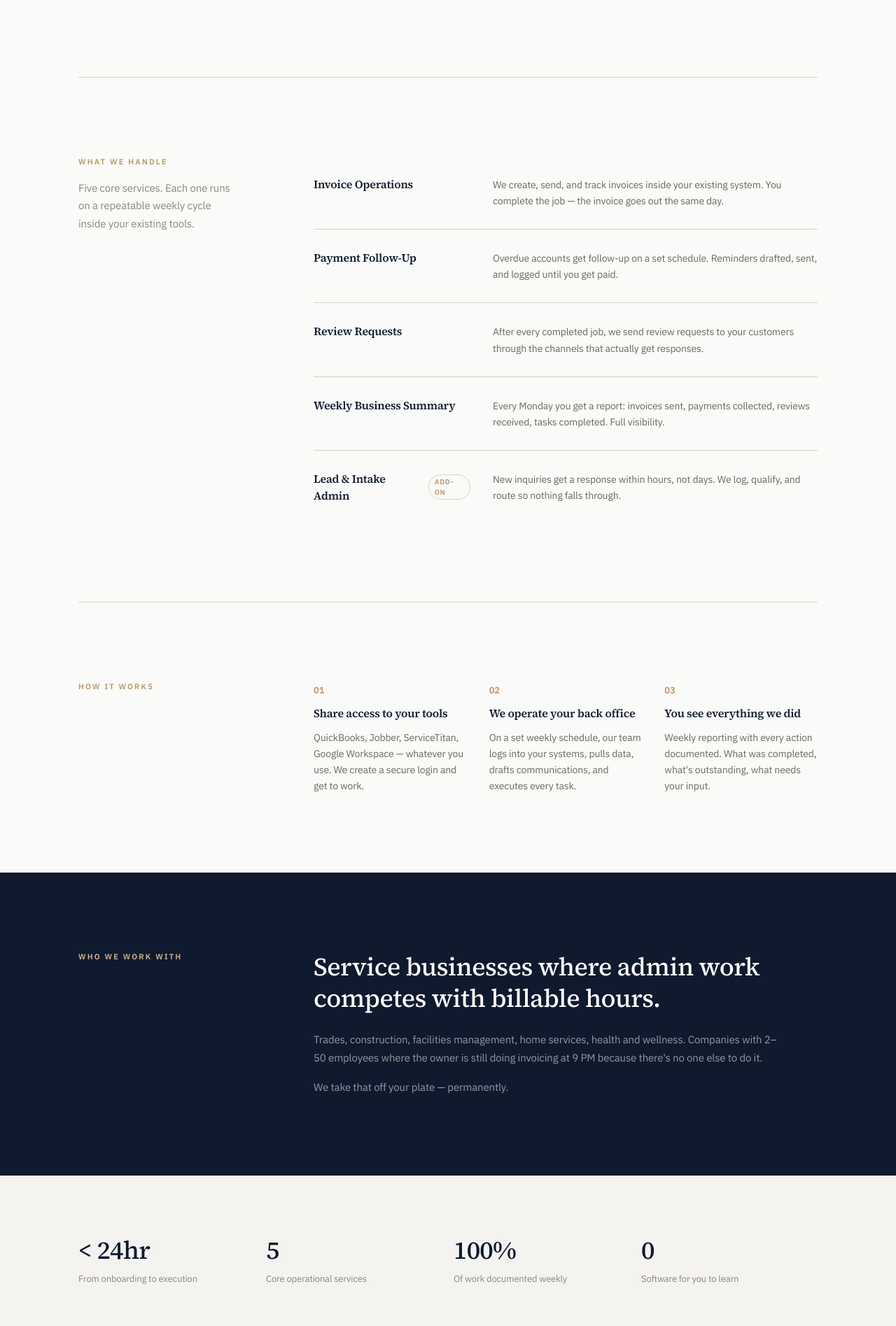
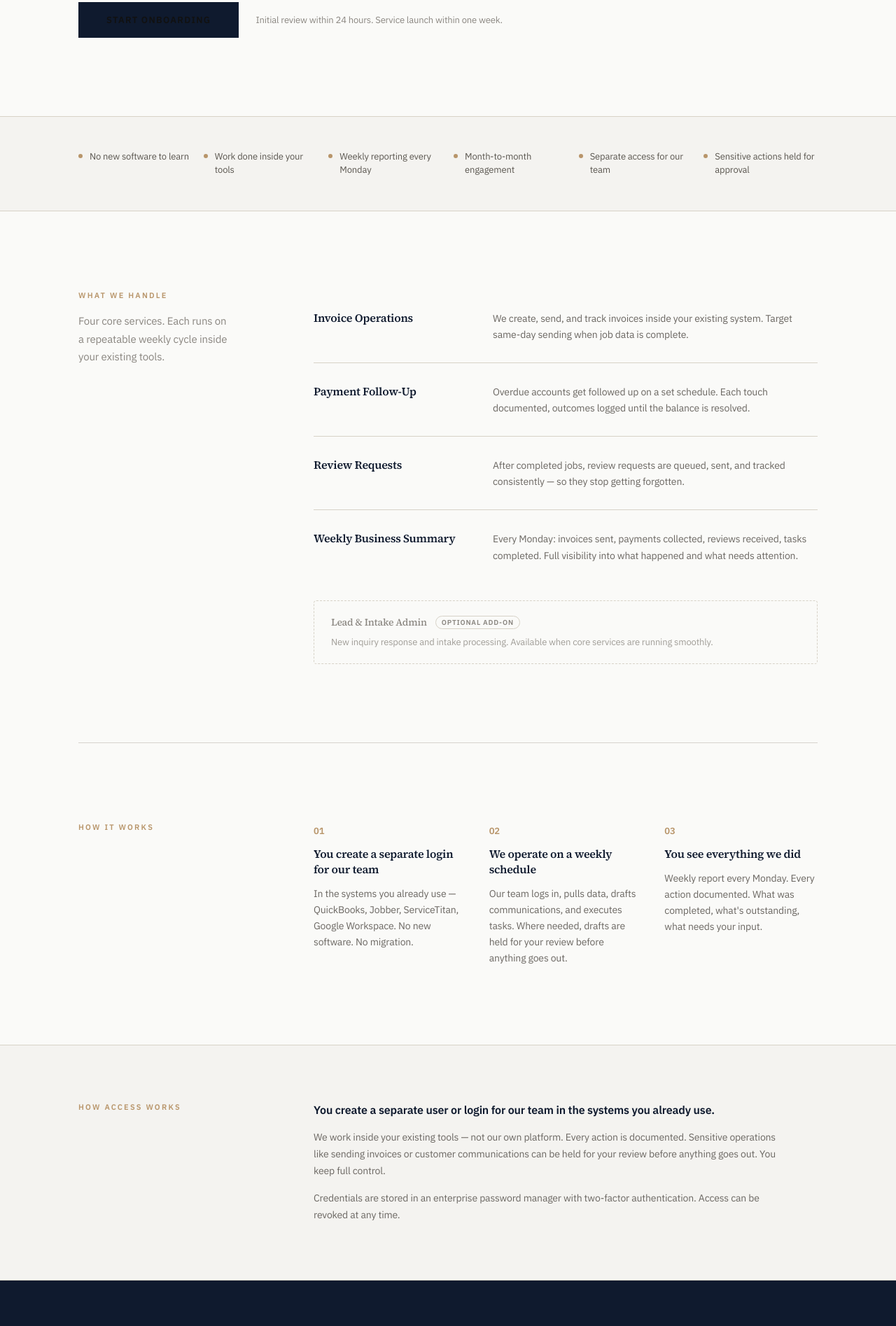
Before and after one commit to abscondata/abscondata-site, a Next.js app: page / in a window 1280 px wide. Shown: the part 625-2520 px from the top of the page at 70% size. Built offline with nearby package versions, Linux system fonts and the light colour scheme.

Commit message:
Homepage v3: trust signals, access section, pain language, audit fixes

```diff
--- a/src/app/page.tsx
+++ b/src/app/page.tsx
@@ -4,82 +4,69 @@ const services = [
   {
     title: "Invoice Operations",
     description:
-      "We create, send, and track invoices inside your existing system. You complete the job — the invoice goes out the same day.",
+      "We create, send, and track invoices inside your existing system. Target same-day sending when job data is complete.",
     key: "invoice_ops",
   },
   {
     title: "Payment Follow-Up",
     description:
-      "Overdue accounts get follow-up on a set schedule. Reminders drafted, sent, and logged until you get paid.",
+      "Overdue accounts get followed up on a set schedule. Each touch documented, outcomes logged until the balance is resolved.",
     key: "payment_followup",
   },
   {
     title: "Review Requests",
     description:
-      "After every completed job, we send review requests to your customers through the channels that actually get responses.",
+      "After completed jobs, review requests are queued, sent, and tracked consistently — so they stop getting forgotten.",
     key: "review_requests",
   },
   {
     title: "Weekly Business Summary",
     description:
-      "Every Monday you get a report: invoices sent, payments collected, reviews received, tasks completed. Full visibility.",
+      "Every Monday: invoices sent, payments collected, reviews received, tasks completed. Full visibility into what happened and what needs attention.",
     key: "weekly_summary",
-  },
-  {
-    title: "Lead & Intake Admin",
-    description:
-      "New inquiries get a response within hours, not days. We log, qualify, and route so nothing falls through.",
-    key: "lead_intake",
-    addon: true,
   },
 ];
 
 const process_steps = [
   {
     number: "01",
-    title: "Share access to your tools",
+    title: "You create a separate login for our team",
     description:
-      "QuickBooks, Jobber, ServiceTitan, Google Workspace — whatever you use. We create a secure login and get to work.",
+      "In the systems you already use — QuickBooks, Jobber, ServiceTitan, Google Workspace. No new software. No migration.",
   },
   {
     number: "02",
-    title: "We operate your back office",
+    title: "We operate on a weekly schedule",
     description:
-      "On a set weekly schedule, our team logs into your systems, pulls data, drafts communications, and executes every task.",
+      "Our team logs in, pulls data, drafts communications, and executes tasks. Where needed, drafts are held for your review before anything goes out.",
   },
   {
     number: "03",
     title: "You see everything we did",
     description:
-      "Weekly reporting with every action documented. What was completed, what's outstanding, what needs your input.",
+      "Weekly report every Monday. Every action documented. What was completed, what's outstanding, what needs your input.",
   },
 ];
 
 export default function Home() {
   return (
     <div className="min-h-screen bg-[#FAFAF8]" style={{ fontFamily: "var(--font-sans)" }}>
-      {/* ───── Navigation ───── */}
+      {/* Navigation */}
       <nav className="mx-auto flex max-w-6xl items-center justify-between px-5 py-6 sm:px-8 lg:px-12">
         <Link href="/" className="text-[22px] font-semibold tracking-[-0.02em] text-[#0F1A2E]" style={{ fontFamily: "var(--font-serif)" }}>
           Abscondata
         </Link>
         <div className="flex items-center gap-6 sm:gap-8">
-          <Link
-            href="/onboarding"
-            className="text-[13px] font-medium text-[#5A564F] transition-colors hover:text-[#0F1A2E]"
-          >
+          <Link href="/onboarding" className="text-[13px] font-medium text-[#5A564F] transition-colors hover:text-[#0F1A2E]">
             Get Started
           </Link>
-          <Link
-            href="/login"
-            className="text-[12px] font-semibold uppercase tracking-[0.12em] text-[#0F1A2E] border-b border-[#0F1A2E]/30 pb-[2px] hover:border-[#0F1A2E]"
-          >
+          <Link href="/login" className="text-[12px] font-semibold uppercase tracking-[0.12em] text-[#0F1A2E] border-b border-[#0F1A2E]/30 pb-[2px] hover:border-[#0F1A2E]">
             Sign In
           </Link>
         </div>
       </nav>
 
-      {/* ───── Hero ───── */}
+      {/* Hero */}
       <section className="mx-auto max-w-6xl px-5 sm:px-8 lg:px-12">
         <div className="pb-20 pt-24 sm:pt-32 lg:pt-40 lg:pb-28">
           <div className="max-w-3xl">
@@ -92,13 +79,14 @@ export default function Home() {
               handled.
             </h1>
             <p className="mt-7 max-w-xl text-[17px] font-light leading-[1.7] text-[#5A564F] sm:text-[18px]">
-              Abscondata runs invoicing, collections, review requests, and
-              reporting for service businesses. You do the work. We handle
-              everything behind it.
+              Abscondata runs invoicing, payment follow-up, review requests, and
+              weekly reporting for small service businesses — inside the systems
+              you already use.
             </p>
             <p className="mt-4 max-w-lg text-[15px] leading-[1.7] text-[#8A8680]">
-              We&apos;re not a platform you need to learn. We&apos;re a team that
-              logs into your systems and executes — so you can stay on the job.
+              We work inside the tools you already have, so you don&apos;t need to
+              change your workflow or learn new software. You keep doing the
+              work. We keep the operational side moving.
             </p>
             <div className="mt-10 flex flex-col gap-4 sm:flex-row sm:items-center sm:gap-6">
               <Link
@@ -108,33 +96,46 @@ export default function Home() {
                 Start Onboarding
               </Link>
               <span className="text-[13px] text-[#8A8680]">
-                Services begin within one week
+                Initial review within 24 hours. Service launch within one week.
               </span>
             </div>
           </div>
         </div>
       </section>
 
-      {/* ───── Thin rule ───── */}
-      <div className="mx-auto max-w-6xl px-5 sm:px-8 lg:px-12">
-        <div className="h-px bg-[#D6D3CD]" />
+      {/* Trust Strip */}
+      <section className="border-y border-[#E5E2DC] bg-[#F4F3F0]">
+        <div className="mx-auto max-w-6xl px-5 py-10 sm:px-8 sm:py-12 lg:px-12">
+          <div className="grid grid-cols-2 gap-6 sm:grid-cols-3 lg:grid-cols-6 lg:gap-4">
+            {[
+              "No new software to learn",
+              "Work done inside your tools",
+              "Weekly reporting every Monday",
+              "Month-to-month engagement",
+              "Separate access for our team",
+              "Sensitive actions held for approval",
+            ].map((item) => (
+              <div key={item} className="flex items-start gap-2.5">
+                <span className="mt-[5px] h-[6px] w-[6px] shrink-0 rounded-full bg-[#B8956A]" />
+                <p className="text-[13px] leading-[1.45] text-[#5A564F]">{item}</p>
               </div>
+            ))}
+          </div>
+        </div>
+      </section>
 
-      {/* ───── Services ───── */}
+      {/* Services */}
       <section className="mx-auto max-w-6xl px-5 py-20 sm:px-8 sm:py-24 lg:px-12 lg:py-28">
         <div className="flex flex-col gap-16 lg:flex-row lg:gap-20">
-          {/* Left label */}
           <div className="lg:w-64 lg:shrink-0">
             <p className="text-[11px] font-semibold uppercase tracking-[0.2em] text-[#B8956A]">
               What We Handle
             </p>
             <p className="mt-4 text-[15px] leading-[1.7] text-[#8A8680] lg:max-w-[220px]">
-              Five core services. Each one runs on a repeatable weekly cycle
-              inside your existing tools.
+              Four core services. Each runs on a repeatable weekly cycle inside
+              your existing tools.
             </p>
           </div>
-
-          {/* Service list */}
           <div className="flex-1">
             {services.map((s, i) => (
               <div
@@ -143,31 +144,37 @@ export default function Home() {
                   i < services.length - 1 ? "border-b border-[#E5E2DC]" : ""
                 }`}
               >
-                <div className="flex items-center gap-3 sm:w-56 sm:shrink-0">
-                  <h3 className="text-[16px] font-semibold text-[#0F1A2E]">
+                <h3 className="text-[16px] font-semibold text-[#0F1A2E] sm:w-56 sm:shrink-0">
                   {s.title}
                 </h3>
-                  {s.addon && (
-                    <span className="rounded-full border border-[#B8956A]/30 px-2 py-[2px] text-[10px] font-semibold uppercase tracking-[0.08em] text-[#B8956A]">
-                      Add-on
-                    </span>
-                  )}
-                </div>
                 <p className="text-[14px] leading-[1.65] text-[#6B6762]">
                   {s.description}
                 </p>
               </div>
             ))}
+            <div className="mt-6 rounded border border-dashed border-[#D6D3CD] px-6 py-5">
+              <div className="flex items-center gap-3">
+                <h3 className="text-[14px] font-medium text-[#8A8680]">
+                  Lead &amp; Intake Admin
+                </h3>
+                <span className="rounded-full border border-[#D6D3CD] px-2 py-[1px] text-[10px] font-semibold uppercase tracking-[0.08em] text-[#8A8680]">
+                  Optional add-on
+                </span>
+              </div>
+              <p className="mt-2 text-[13px] leading-[1.6] text-[#A09D97]">
+                New inquiry response and intake processing. Available when core
+                services are running smoothly.
+              </p>
+            </div>
           </div>
         </div>
       </section>
 
-      {/* ───── Thin rule ───── */}
       <div className="mx-auto max-w-6xl px-5 sm:px-8 lg:px-12">
         <div className="h-px bg-[#D6D3CD]" />
       </div>
 
-      {/* ───── How It Works ───── */}
+      {/* How It Works */}
       <section className="mx-auto max-w-6xl px-5 py-20 sm:px-8 sm:py-24 lg:px-12 lg:py-28">
         <div className="flex flex-col gap-16 lg:flex-row lg:gap-20">
           <div className="lg:w-64 lg:shrink-0">
@@ -195,7 +202,36 @@ export default function Home() {
         </div>
       </section>
 
-      {/* ───── Who We Work With ───── */}
+      {/* How Access Works */}
+      <section className="border-y border-[#E5E2DC] bg-[#F4F3F0]">
+        <div className="mx-auto max-w-6xl px-5 py-16 sm:px-8 sm:py-20 lg:px-12">
+          <div className="flex flex-col gap-10 lg:flex-row lg:gap-20">
+            <div className="lg:w-64 lg:shrink-0">
+              <p className="text-[11px] font-semibold uppercase tracking-[0.2em] text-[#B8956A]">
+                How Access Works
+              </p>
+            </div>
+            <div className="max-w-2xl flex-1">
+              <p className="text-[16px] font-semibold leading-[1.5] text-[#0F1A2E]">
+                You create a separate user or login for our team in the systems
+                you already use.
+              </p>
+              <p className="mt-4 text-[14px] leading-[1.7] text-[#6B6762]">
+                We work inside your existing tools — not our own platform.
+                Every action is documented. Sensitive operations like sending
+                invoices or customer communications can be held for your review
+                before anything goes out. You keep full control.
+              </p>
+              <p className="mt-4 text-[14px] leading-[1.7] text-[#6B6762]">
+                Credentials are stored in an enterprise password manager with
+                two-factor authentication. Access can be revoked at any time.
+              </p>
+            </div>
+          </div>
+        </div>
+      </section>
+
+      {/* Who We Work With */}
       <section className="bg-[#0F1A2E]">
         <div className="mx-auto max-w-6xl px-5 py-20 sm:px-8 sm:py-24 lg:px-12 lg:py-28">
           <div className="flex flex-col gap-12 lg:flex-row lg:items-start lg:gap-20">
@@ -204,53 +240,62 @@ export default function Home() {
                 Who We Work With
               </p>
             </div>
-            <div className="flex-1 max-w-2xl">
+            <div className="max-w-2xl flex-1">
               <h2
                 className="text-[28px] font-medium leading-[1.25] text-white sm:text-[36px]"
                 style={{ fontFamily: "var(--font-serif)" }}
               >
-                Service businesses where admin work competes with billable hours.
+                Built for service businesses where admin keeps getting pushed to
+                the end of the day.
               </h2>
               <p className="mt-6 text-[15px] leading-[1.75] text-white/55">
-                Trades, construction, facilities management, home services, health
-                and wellness. Companies with 2–50 employees where the owner is
-                still doing invoicing at 9 PM because there&apos;s no one else to do it.
+                Trades, construction, facilities, home services, health and
+                wellness. Companies with 2–50 employees where invoicing, payment
+                follow-up, and reporting are too important to keep doing ad hoc
+                at night.
               </p>
               <p className="mt-4 text-[15px] leading-[1.75] text-white/55">
-                We take that off your plate — permanently.
+                When those tasks keep getting pushed, cash slows down, reviews
+                get missed, and the owner ends up doing admin at 9 PM because
+                there&apos;s no one else to do it. We put that work on a repeatable
+                operating rhythm so it stops falling through.
               </p>
             </div>
           </div>
         </div>
       </section>
 
-      {/* ───── Numbers ───── */}
-      <section className="border-b border-[#E5E2DC] bg-[#F4F3F0]">
-        <div className="mx-auto max-w-6xl px-5 py-16 sm:px-8 sm:py-20 lg:px-12">
-          <div className="grid grid-cols-2 gap-8 sm:grid-cols-4 sm:gap-4">
-            {[
-              { stat: "< 24hr", label: "From onboarding to execution" },
-              { stat: "5", label: "Core operational services" },
-              { stat: "100%", label: "Of work documented weekly" },
-              { stat: "0", label: "Software for you to learn" },
-            ].map((item) => (
-              <div key={item.label} className="text-center sm:text-left">
-                <p
-                  className="text-[32px] font-medium tracking-[-0.02em] text-[#0F1A2E] sm:text-[36px]"
+      {/* Why Abscondata */}
+      <section className="mx-auto max-w-6xl px-5 py-20 sm:px-8 sm:py-24 lg:px-12 lg:py-28">
+        <div className="flex flex-col gap-16 lg:flex-row lg:gap-20">
+          <div className="lg:w-64 lg:shrink-0">
+            <p className="text-[11px] font-semibold uppercase tracking-[0.2em] text-[#B8956A]">
+              Why Abscondata
+            </p>
+          </div>
+          <div className="max-w-2xl flex-1">
+            <h2
+              className="text-[24px] font-medium leading-[1.3] text-[#0F1A2E] sm:text-[28px]"
               style={{ fontFamily: "var(--font-serif)" }}
             >
-                  {item.stat}
+              Not a VA you have to train. Not software you have to learn.
+            </h2>
+            <p className="mt-5 text-[14px] leading-[1.7] text-[#6B6762]">
+              Hiring a virtual assistant means writing instructions, managing
+              quality, answering questions, and hoping things get done
+              consistently. Abscondata is a managed service — the process is
+              built in. You get repeatable execution, structured reporting, and
+              controlled access to your systems without training anyone.
             </p>
-                <p className="mt-1 text-[13px] leading-[1.5] text-[#8A8680]">
-                  {item.label}
-                </p>
-              </div>
-            ))}
           </div>
         </div>
       </section>
 
-      {/* ───── Terms ───── */}
+      <div className="mx-auto max-w-6xl px-5 sm:px-8 lg:px-12">
+        <div className="h-px bg-[#D6D3CD]" />
+      </div>
+
+      {/* Terms */}
       <section className="mx-auto max-w-6xl px-5 py-20 sm:px-8 sm:py-24 lg:px-12 lg:py-28">
         <div className="flex flex-col gap-16 lg:flex-row lg:gap-20">
           <div className="lg:w-64 lg:shrink-0">
@@ -261,30 +306,14 @@ export default function Home() {
           <div className="flex-1">
             <div className="grid grid-cols-2 gap-y-10 gap-x-12 sm:grid-cols-4 sm:gap-x-8">
               {[
-                {
-                  label: "Pricing",
-                  value: "Flat monthly rate based on scope",
-                },
-                {
-                  label: "Commitment",
-                  value: "Month-to-month. 30-day cancellation.",
-                },
-                {
-                  label: "Onboarding",
-                  value: "Services begin within one week",
-                },
-                {
-                  label: "Reporting",
-                  value: "Weekly summary of all completed work",
-                },
+                { label: "Pricing", value: "Flat monthly rate based on scope" },
+                { label: "Commitment", value: "Month-to-month. 30-day cancellation." },
+                { label: "Onboarding", value: "Services begin within one week" },
+                { label: "Reporting", value: "Weekly summary every Monday" },
               ].map((t) => (
                 <div key={t.label}>
-                  <p className="text-[13px] font-semibold text-[#0F1A2E]">
-                    {t.label}
-                  </p>
-                  <p className="mt-2 text-[14px] leading-[1.6] text-[#6B6762]">
-                    {t.value}
-                  </p>
+                  <p className="text-[13px] font-semibold text-[#0F1A2E]">{t.label}</p>
+                  <p className="mt-2 text-[14px] leading-[1.6] text-[#6B6762]">{t.value}</p>
                 </div>
               ))}
             </div>
@@ -292,23 +321,22 @@ export default function Home() {
         </div>
       </section>
 
-      {/* ───── Thin rule ───── */}
       <div className="mx-auto max-w-6xl px-5 sm:px-8 lg:px-12">
         <div className="h-px bg-[#D6D3CD]" />
       </div>
 
-      {/* ───── Bottom CTA ───── */}
+      {/* Bottom CTA */}
       <section className="mx-auto max-w-6xl px-5 py-20 sm:px-8 sm:py-24 lg:px-12 lg:py-28">
         <div className="mx-auto max-w-2xl text-center">
           <h2
             className="text-[28px] font-medium leading-[1.2] tracking-[-0.02em] text-[#0F1A2E] sm:text-[36px]"
             style={{ fontFamily: "var(--font-serif)" }}
           >
-            Ready to stop doing your own invoicing?
+            Ready to get invoicing, follow-up, and reporting off your plate?
           </h2>
           <p className="mt-5 text-[15px] leading-[1.7] text-[#8A8680]">
-            Tell us about your business. We review every submission personally
-            and respond within 24 hours with a plan.
+            Tell us how your business runs today. We review every submission
+            personally and respond within 24 hours with a plan.
           </p>
           <Link
             href="/onboarding"
@@ -319,24 +347,16 @@ export default function Home() {
         </div>
       </section>
 
-      {/* ───── Footer ───── */}
+      {/* Footer */}
       <footer className="border-t border-[#E5E2DC]">
         <div className="mx-auto flex max-w-6xl flex-col items-center justify-between gap-4 px-5 py-8 sm:flex-row sm:px-8 lg:px-12">
-          <span className="text-[13px] text-[#8A8680]">
-            &copy; 2026 Abscondata
-          </span>
+          <span className="text-[13px] text-[#8A8680]">&copy; 2026 Abscondata</span>
           <div className="flex items-center gap-5 text-[13px] text-[#8A8680]">
-            <a
-              href="mailto:robin@abscondata.com"
-              className="transition-colors hover:text-[#0F1A2E]"
-            >
+            <a href="mailto:robin@abscondata.com" className="transition-colors hover:text-[#0F1A2E]">
               robin@abscondata.com
             </a>
             <span className="text-[#D6D3CD]">&middot;</span>
-            <a
-              href="tel:+17724868112"
-              className="transition-colors hover:text-[#0F1A2E]"
-            >
+            <a href="tel:+17724868112" className="transition-colors hover:text-[#0F1A2E]">
               (772) 486-8112
             </a>
           </div>
```
Lines whose indentation alone changed are shown as unchanged.
